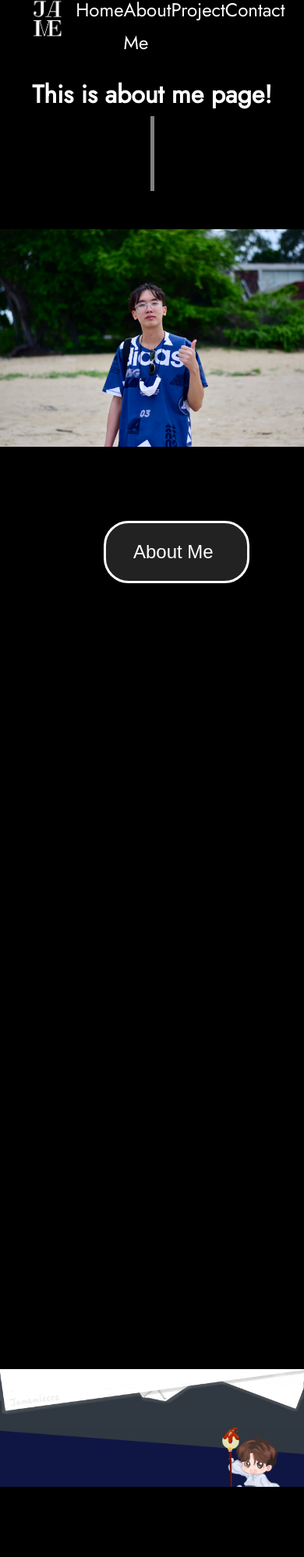
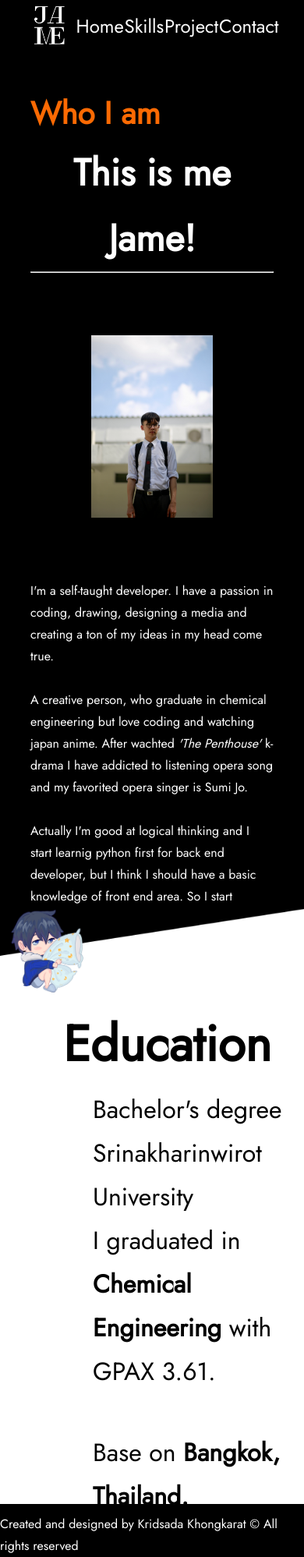
Before and after one commit to Jamemieccs/Portfolio, a plain HTML site: page aboutMe.html in a window 390 px wide. Shown: the top 1997 px of the page at 78% size. Before the commit the page ends 1907 px from the top, so only its background shows below. Drawn offline with Linux system fonts and the light colour scheme.

Commit message:
final commit

```diff
--- a/Portfolio template.css
+++ b/Portfolio template.css
@@ -522,6 +522,103 @@ section {
     font-size: 1.25rem;
 }
 
+
+#about-me-section{
+    background-image: url(Photo/JameAboutMe.JPG);
+    background-repeat: no-repeat;
+    background-size: 40%;
+    background-position: 100% 50%;
+    height: auto;
+}
+
+#about-me-object{
+    color: var(--text-bright-color);
+    width: 800px;
+    max-width: 50%;
+    margin-left: 10vh;
+}
+
+#about-me-object h5 {
+    font-size: 2.5rem;
+    color: var(--hover-color);
+}
+
+#about-me-object h1 {
+    font-size: 4rem;
+    text-align: center;
+}
+
+#about-me-object p {
+    font-size: 1.5rem;
+}
+
+#about-me-img{
+    display: none;
+    width: 50%;
+    height: auto;
+    margin: 5rem auto;
+}
+
+#profile-section {
+    background-color: var(--second-color);
+    background-image: url(Photo/JamesAnime.PNG), url(Photo/aboutMeBlack.PNG);
+    background-repeat: no-repeat;
+    background-size: 30%, 100%;
+    background-position: 0% 0%, 0% 0%;
+    height: 100vh;
+    position: relative;
+}
+
+#profile-object {
+    width: 60%;
+    height: auto;
+    position: absolute;
+    right: 0;
+    text-align: center;
+    padding-top: 5vh;
+}
+
+#profile-object h3{
+    font-size: 4rem;
+}
+
+#profile-object p{
+    font-size: 2rem;
+    text-align: left;
+    padding-left: 5rem;
+    margin-bottom: 3rem;
+}
+
+#transcript{
+    text-decoration: none;
+    color: var(--text-dark-color);
+    padding: 1rem 2rem;
+    border: 0.2rem solid var(--btn-color);
+    border-radius: 2rem;
+    transition: 300ms ease;
+}
+
+#transcript:hover{
+    background: linear-gradient( 35deg,
+    rgba(245, 22, 99, 0.5),
+    rgba(250, 194, 24, 0.5));
+    color: var(--text-bright-color);
+    border-color: rgba(245, 22, 99, 0.5);
+}
+
+
+#credit-btm{
+    color: var(--text-bright-color);
+    background-color: var(--main-color);
+    display: flex;
+    justify-content: center;
+    align-items: center;
+    width: 100%;
+    height: 5rem;
+    bottom: 0;
+    position: absolute;
+}
+
 @media screen and (min-width: 1200px) {
     #welcome-section {
         background-size: 60%;
@@ -581,6 +678,33 @@ section {
     #contact-object h3 {
         font-size: 1.5rem;
     }
+
+    #about-me-object{
+        max-width: 80%;
+        position: relative;
+        height: 120vh;
+        margin: 5vh auto;
+    }
+    #about-me-section{
+        background-image: none;
+        padding: 0;
+    }
+
+    #about-me-object h1 {
+        font-size: 3rem;
+    }
+
+    #about-me-object p {
+        font-size: 1rem;
+    }
+
+    #about-me-img{
+        display: block;
+    }
+
+    #profile-object{
+        width: 90%;
+    }
 }
 
 @media screen and (max-width: 768px){
--- a/aboutMe.html
+++ b/aboutMe.html
@@ -3,35 +3,72 @@
     <head>
         <link rel="stylesheet" href="Portfolio template.css">
         <link rel="stylesheet" href="https://fonts.googleapis.com/css2?family=Abril+Fatface&family=Jost:wght@100;400">
-        <script src="Portfolio JS.js"></script>
     </head>
     <body onload="writeName()">
+        <div id="loading-page" class="loading-page">
+            <div class="loading-circle">
+                <svg viewbox="0 0 500 500">
+                    <defs>
+                        <path id="circlePath"
+                        d="
+                        m 0, 0
+                        m -50, 0
+                        a 50, 50 0 1, 1 100,0
+                        a 50, 50 0 1, 1 -100,0 "/>
+                    </defs>
+                    <g>
+                        <use xlink:href="#circlePath" fill="none"/>
+                        <text fill="#fff">
+                            <textPath xlink:href="#circlePath">The Portfolio are loading. Please wait... &lt;Jamemieccs/&gt;</textPath>
+                        </text>
+                    </g>
+                </svg>
+            </div>
+        </div>
         <header id="header">
-            <a id="header-logo" href="index.html"><img src="Photo/Logo.png"
-                style="height: 7vh; width: auto; margin-top: 1vh;"></a>
+            <a id="header-logo" href="index.html"><img src="Photo/Logo.png"></a>
             <nav id="navbar">
-                <a href="#welcome-section">Home</a>
-                <a href="#about-me">About Me</a>
-                <a href="#project">Project</a>
-                <a href="#contact">Contact</a>
+                <a href="index.html#welcome-section">Home</a>
+                <a href="index.html#skills">Skills</a>
+                <a href="index.html#project">Project</a>
+                <a href="index.html#contact">Contact</a>
             </nav>
         </header>
-        <section id="welcome-section">
-            <div id="home-object" class="box-object">
-                <h3>This is about me page!</h3>
-                <h1 id="home-name"></h1>
-                <button type="button" onclick="location.href='#about-me'" class="decoration-btn"><span class="btn-dec">&lt;</span>
-                 About Me <span class="btn-dec">/&gt;</span></button>
+        <section id="about-me-section">
+            <div id="about-me-object" class="box-object">
+                <h5>Who I am</h5>
+                <h1>This is me Jame!</h1>
+                <hr>
+                <img src="Photo/JameAboutMe.JPG" alt="My photo about me" id="about-me-img">
+                <p>I'm a self-taught developer. I have a passion in coding, drawing,
+                    designing a media and creating a ton of my ideas in my head come true.<br><br>
+
+                    A creative person, who graduate in chemical engineering but love coding and
+                    watching japan anime. After wachted <i>'The Penthouse'</i> k-drama I have
+                    addicted to listening opera song and my favorited opera singer is Sumi Jo.<br><br>
+
+                    Actually I'm good at logical thinking and I start learnig python first for
+                    back end developer, but I think I should have a basic knowledge of front end area.
+                    So I start learning HTML CSS JavaScript and I always looking for an opportunities
+                    to work in front end developer career for more understading in front end area.
+                    Hope you guy will make it happens!</p>
             </div>
         </section>
-        <section id="about-me">
-            <div id="about-object" class="box-object">
-                <h1>About Me</h1>
+        <section id="profile-section">
+            <div id="profile-object" class="box-object">
+                <h3>Education</h3>
+                <p>Bachelor's degree<br>
+                    Srinakharinwirot University<br>
+                    I graduated in <strong>Chemical Engineering</strong>  with GPAX 3.61.
+                </p>
+                <p>Base on <strong>Bangkok, Thailand.</strong></p>
+                <a id="transcript" href="https://drive.google.com/uc?export=download&id=1riyZFGiFE_dbrecOD0IYFSPp70fY7uNZ"
+                target="_blank">Download CV</a>
+            </div>
+            <div id="credit-btm">
+                <p>Created and designed by Kridsada Khongkarat &copy; All rights reserved</p>
             </div>
         </section>
-        <section id="project">
-        </section>
-        <section id="contact">
-        </section>
+        <script src="Portfolio JS.js"></script>
     </body>
 </html>
```
Also changed, not shown: index.html (+1 -1 lines), Photo/JameAboutMe.JPG (added), Photo/JamesAnime.PNG (added), Photo/aboutMeBlack.PNG (added), 2 other files.
